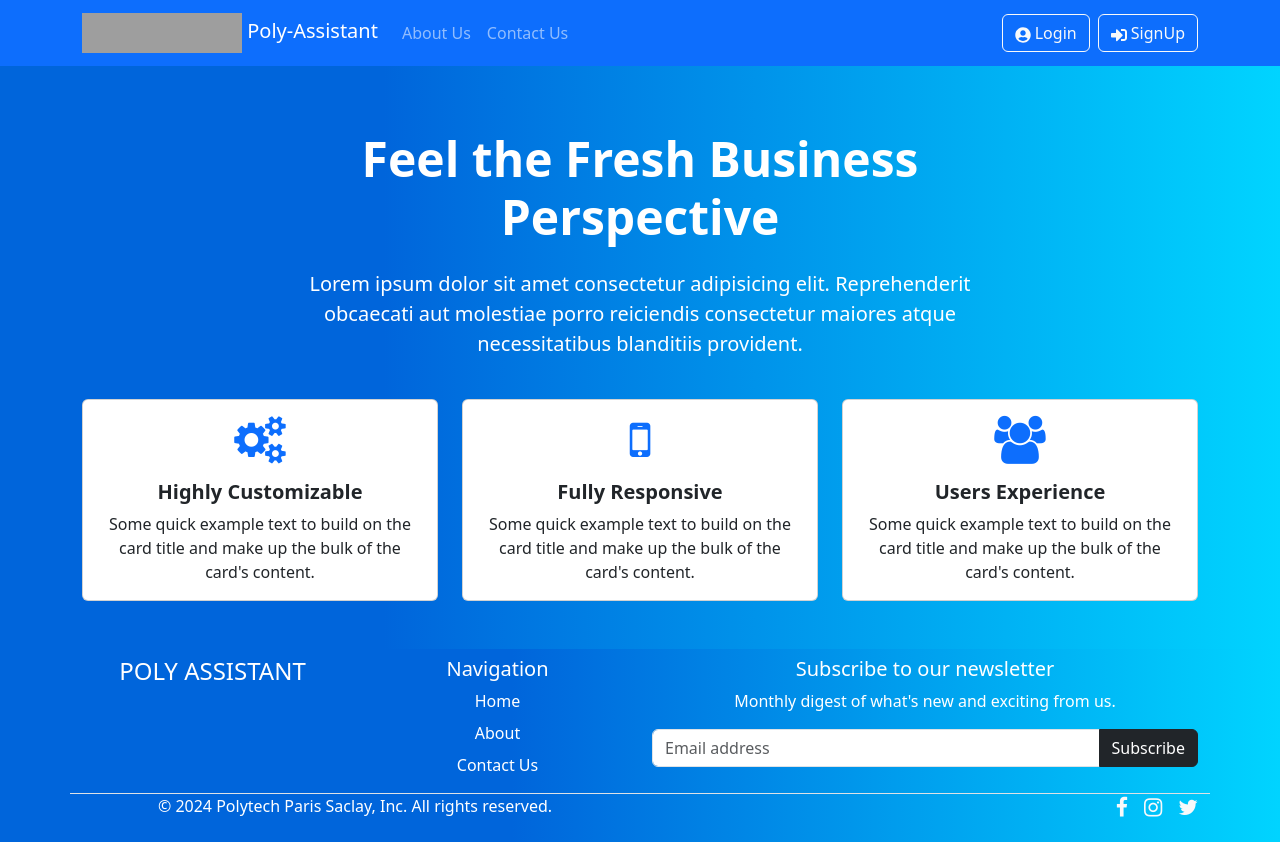
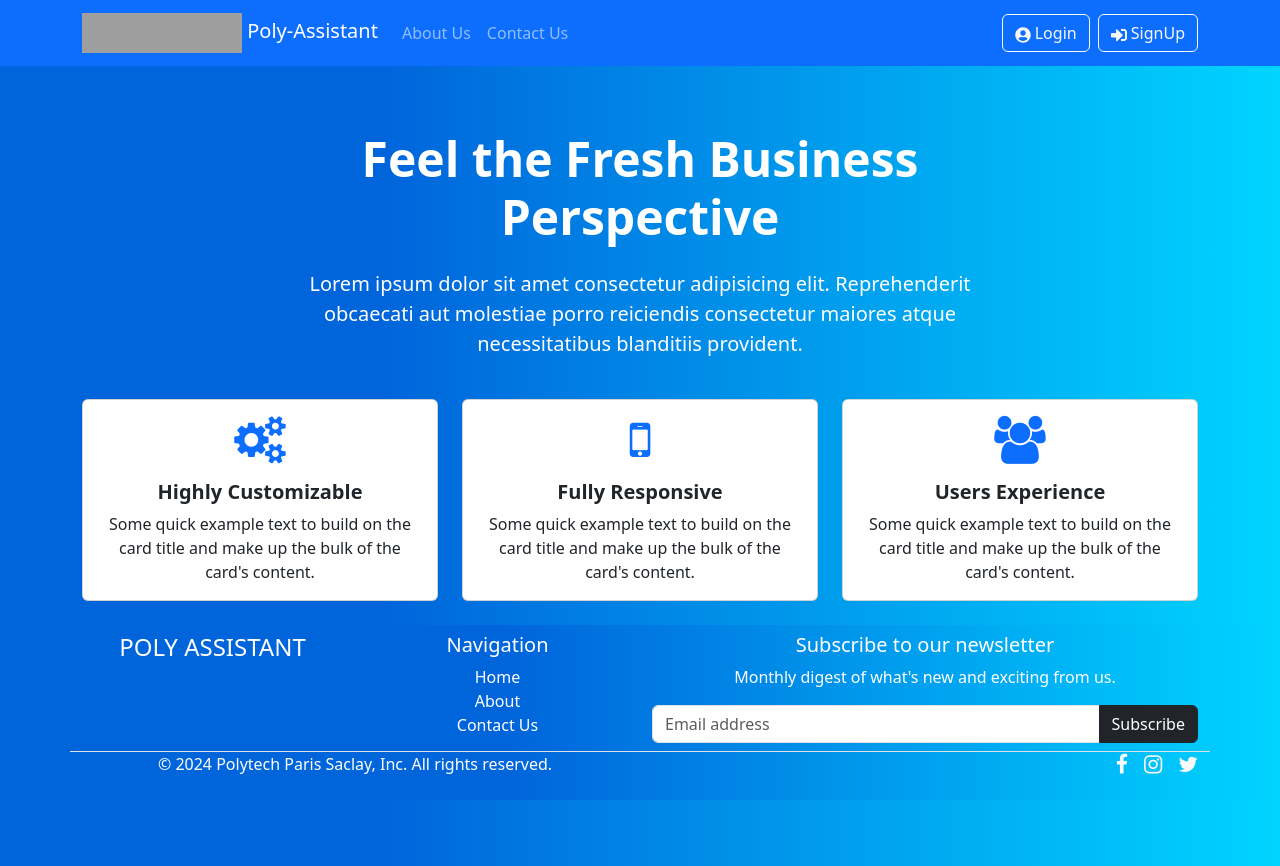
Before and after one commit to youssefeffat/PERN-School-Assitante, a React (Create React App) app in the folder client/: page / in a window 1280 px wide. Before the commit the page ends 842 px from the top, so only its background shows below. Built offline with nearby package versions, Linux system fonts and the light colour scheme; grey boxes are pictures that could not be loaded.

Commit message:
NodeModules Commit

```diff
--- a/client/src/App.css
+++ b/client/src/App.css
@@ -4,7 +4,8 @@
   background: linear-gradient(90deg, rgb(0,101,219) 30%, rgba(0, 212, 255, 1) 100%);
   background-color: rgb(0, 101, 219); /* Change background color to blue */
   color: #ffffff; /* Change text color to white */
-  padding-bottom: 200px;
+  padding-bottom: 500px;
+  height: 100vh;
 }
 /* #home{
   background: rgb(0, 101, 219);
@@ -53,7 +54,7 @@
 }
 
 .footer {
-  /* position: fixed; */
+  position: fixed;
   bottom: 0;
   left: 0;
   background-color: rgb(0, 101, 219); /* Change background color to blue */
--- a/client/src/Components/Footer.jsx
+++ b/client/src/Components/Footer.jsx
@@ -69,7 +69,7 @@ const Footer = () => {
           </div>
           <div className="col-md-3 col-sm-6">
             <h5>Navigation</h5>
-            <ul className="nav flex-column">
+            {/* <ul className="nav flex-column">
               <li className="nav-item mb-2">
                 <NavLink to="/" className="nav-link p-0 text-white">
                   Home
@@ -85,7 +85,17 @@ const Footer = () => {
                   Contact Us
                 </NavLink>
               </li>
-            </ul>
+            </ul> */}
+            <NavLink to="/" className="nav-link p-0 text-white">
+              Home
+            </NavLink>
+            <NavLink to="/About" className="nav-link p-0 text-white">
+              About
+            </NavLink>
+            <NavLink to="/Contact" className="nav-link p-0 text-white">
+              Contact Us
+            </NavLink>
+
           </div>
           <div className="col-md-6 col-sm-12">
             <h5>Subscribe to our newsletter</h5>
```
Also changed, not shown: 1 other file (tests, documents, lock files or other folders).
